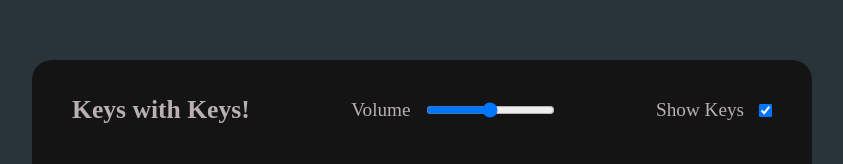
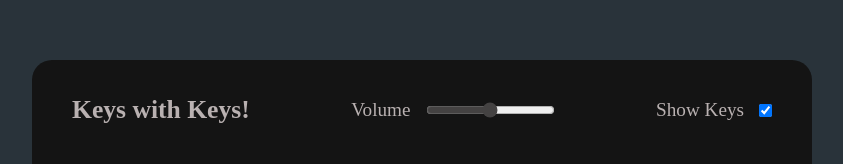
Before and after one commit to timcs1274/KeyswithKeys, a React (Create React App) app in the folder my-app/: page / in a window 1280 px wide. Shown: the part 155-319 px from the top of the page, without its empty margins (218-1061 px from the left). Built offline with nearby package versions, Linux system fonts and the light colour scheme.

Commit message:
add accent color to slider

```diff
--- a/my-app/src/styles/Home.css
+++ b/my-app/src/styles/Home.css
@@ -40,6 +40,15 @@ header span {
   font-size: 1.2rem;
 }
 
+header input {
+  outline: none;
+  border-radius: 30px;
+}
+
+.volume-slider input {
+  accent-color: rgb(68, 66, 66);
+}
+
 .piano-keys {
     display: flex;
     list-style: none;
@@ -78,56 +87,3 @@ header span {
   font-size: 1.13rem;
   text-align: center;
 }
-
-/*
-.piano-keys .key.hide span {
-  display: none;
-}
-
-.piano-keys .black span {
-  bottom: 13px;
-  color: #888888;
-}
-
-@media screen and (max-width: 815px) {
-  .wrapper {
-    padding: 25px;
-  }
-  header {
-    flex-direction: column;
-  }
-  header :where(h2, .column) {
-    margin-bottom: 13px;
-  }
-  .volume-slider input {
-    max-width: 100px;
-  }
-  .piano-keys {
-    margin-top: 20px;
-  }
-  .piano-keys .key:where(:nth-child(9), :nth-child(10)) {
-    display: none;
-  }
-  .piano-keys .black {
-    height: 100px;
-    width: 40px;
-    margin: 0 -20px 0 -20px;
-  }
-  .piano-keys .white {
-    height: 180px;
-    width: 60px;
-  }
-}
-
-@media screen and (max-width: 615px) {
-  .piano-keys .key:nth-child(13),
-  .piano-keys .key:nth-child(14),
-  .piano-keys .key:nth-child(15),
-  .piano-keys .key:nth-child(16),
-  .piano-keys .key :nth-child(17) {
-    display: none;
-  }
-  .piano-keys .white {
-    width: 50px;
-  }
-} */
```
